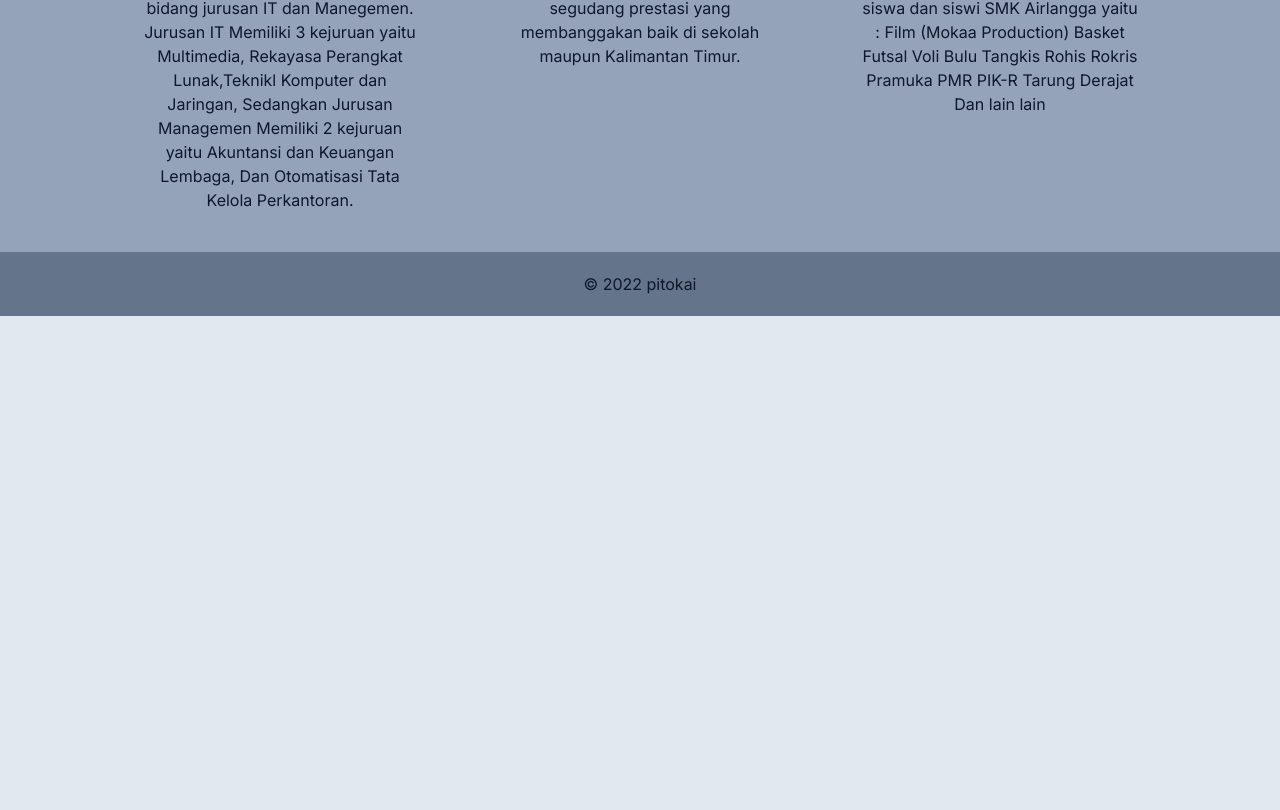
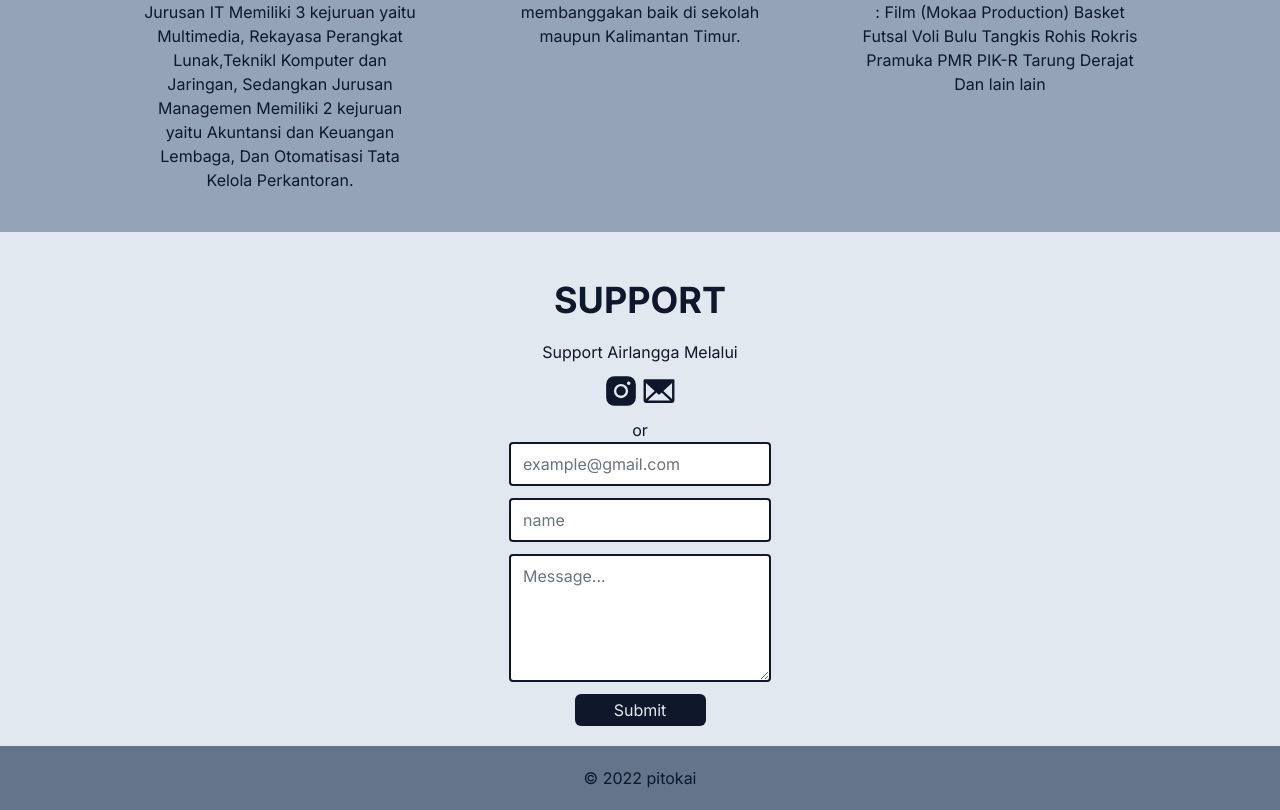
Before and after one commit to crisvito/smk-airlangga-clone, a React (Vite) app: page / in a window 1280 px wide. Shown: the part 3016-3826 px from the top of the page. Before the commit the page ends 3332 px from the top, so only its background shows below. Built offline with nearby package versions, Linux system fonts and the light colour scheme; what tailwindcss-radix would draw is missing.

Commit message:
feat: support section

```diff
--- a/src/contents/about/hero.tsx
+++ b/src/contents/about/hero.tsx
@@ -7,9 +7,9 @@ export function AboutHero() {
       id="about"
       className=" h-auto bg-slate-400 text-slate-900 dark:bg-slate-700 dark:text-slate-200"
     >
-      <div className="flex justify-center pt-10">
-        <h1 className="text-5xl">About Us</h1>
-      </div>
+      <h1 className="pt-7 text-center text-4xl font-black uppercase">
+        About Us
+      </h1>
 
       <div className="mt-5 flex flex-col items-center justify-center gap-10 pb-10 lg:flex lg:w-screen lg:flex-row lg:items-start">
         {dataabout.map((about) => {
--- /dev/null
+++ b/src/contents/support/hero.tsx
@@ -0,0 +1,52 @@
+import { Envelope, InstagramLogo } from "phosphor-react";
+
+export function SupportHero() {
+  return (
+    <div
+      id="support"
+      className="my-5 h-auto bg-slate-200 text-slate-900 dark:bg-slate-900 dark:text-slate-200"
+    >
+      <h1 className="pt-7 text-center text-4xl font-black uppercase">
+        Support
+      </h1>
+
+      <div className="mt-5 flex flex-col items-center">
+        <p className="mb-2 font-medium">Support Airlangga Melalui</p>
+        <div className="mb-2 flex">
+          <a
+            href="https://www.instagram.com/smkairlanggabpn/"
+            target="_blank"
+            rel="noopener noreferrer"
+          >
+            <InstagramLogo size={38} weight="fill" />
+          </a>
+          <Envelope size={38} weight="fill" />
+        </div>
+        <p>or</p>
+        <form action="" className="flex flex-col gap-3">
+          <input
+            type="email"
+            name="email"
+            placeholder="example@gmail.com"
+            className="rounded border border-2 border-slate-900 dark:border-red-400"
+          />
+          <input
+            type="text"
+            name="name"
+            placeholder="name"
+            className="rounded border-2 border border-slate-900 dark:border-red-400"
+          />
+          <textarea
+            name="body"
+            id="text-body"
+            placeholder="Message..."
+            className="h-32 rounded border border-2 border-slate-900 dark:border-red-400"
+          ></textarea>
+          <button className="w-1/2 self-center rounded-md bg-slate-900 py-1 px-3 text-slate-200 dark:bg-slate-200 dark:text-slate-900">
+            Submit
+          </button>
+        </form>
+      </div>
+    </div>
+  );
+}
--- /dev/null
+++ b/src/contents/support/index.ts
@@ -0,0 +1 @@
+export * from './hero'
--- a/src/routes/home.tsx
+++ b/src/routes/home.tsx
@@ -1,6 +1,7 @@
 import { Footer, NavigationBar } from "../components";
 import { HomeHero, HomeEvent } from "../contents";
 import { AboutHero } from "../contents";
+import { SupportHero } from "../contents/support";
 
 export function RouteHome() {
   return (
@@ -9,6 +10,7 @@ export function RouteHome() {
       <HomeHero />
       <HomeEvent />
       <AboutHero />
+      <SupportHero />
       <Footer />
     </div>
   );
```
